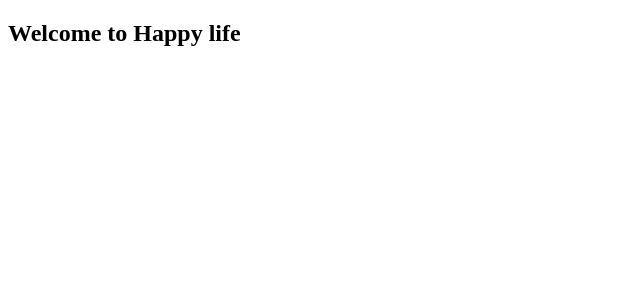
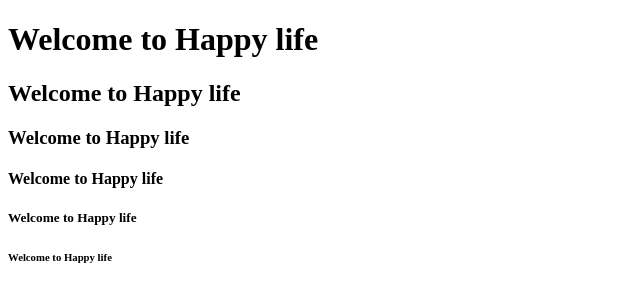
Before and after one commit to AbdullaAlHarun/happy_life, a plain HTML site: page index.html in a window 1280 px wide. Shown: the whole page, without its empty margins (0-640 px from the left). Drawn offline with Linux system fonts and the light colour scheme.

Commit message:
i add h1 to h6

```diff
--- a/index.html
+++ b/index.html
@@ -6,6 +6,12 @@
         <title>::: Happy Life :::</title>
     </head>
     <body>
+        <h1>Welcome to Happy life</h1>
         <h2>Welcome to Happy life</h2>
+        <h3>Welcome to Happy life</h3>
+        <h4>Welcome to Happy life</h4>
+        <h5>Welcome to Happy life</h5>
+        <h6>Welcome to Happy life</h6>
+
     </body>
 </html>
```
